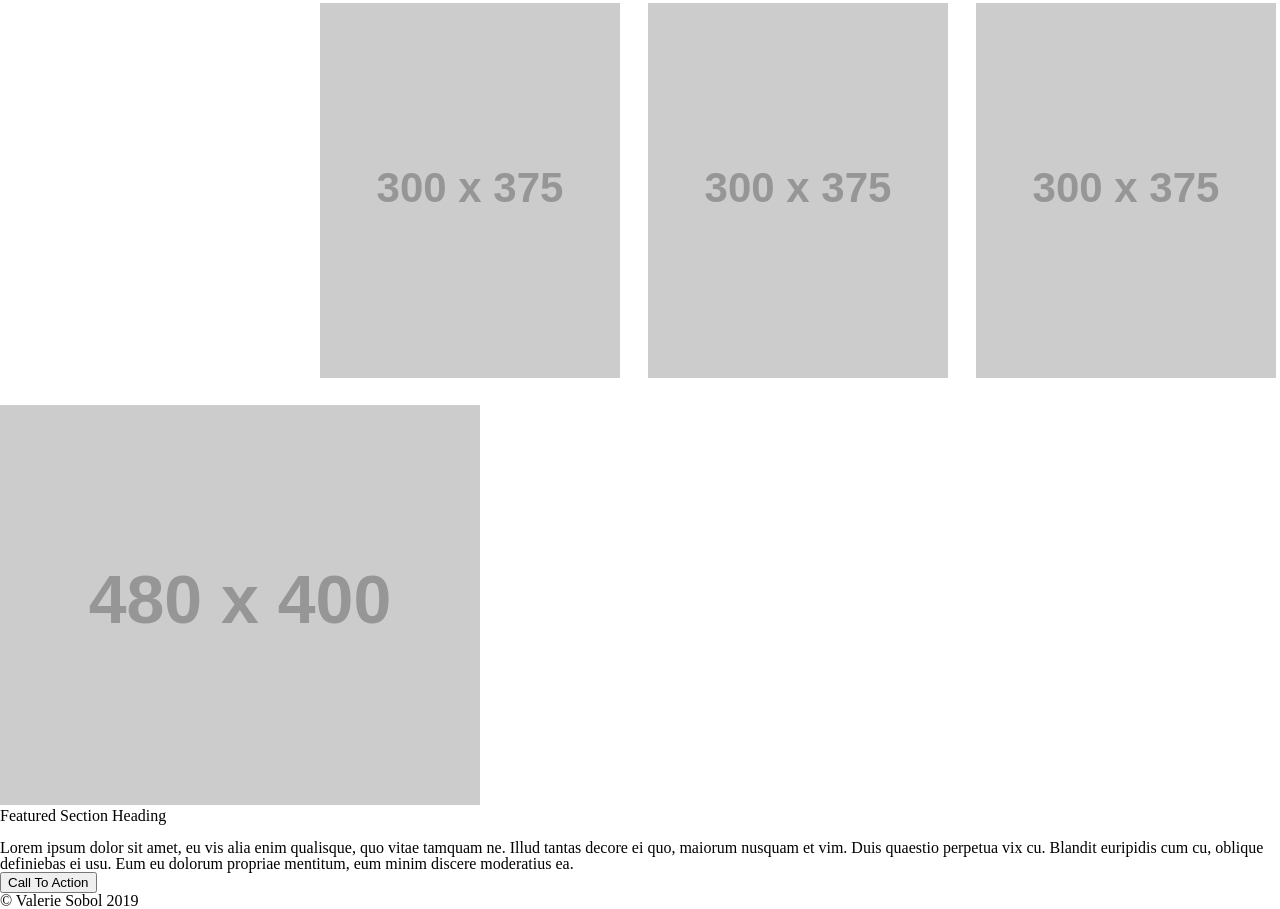
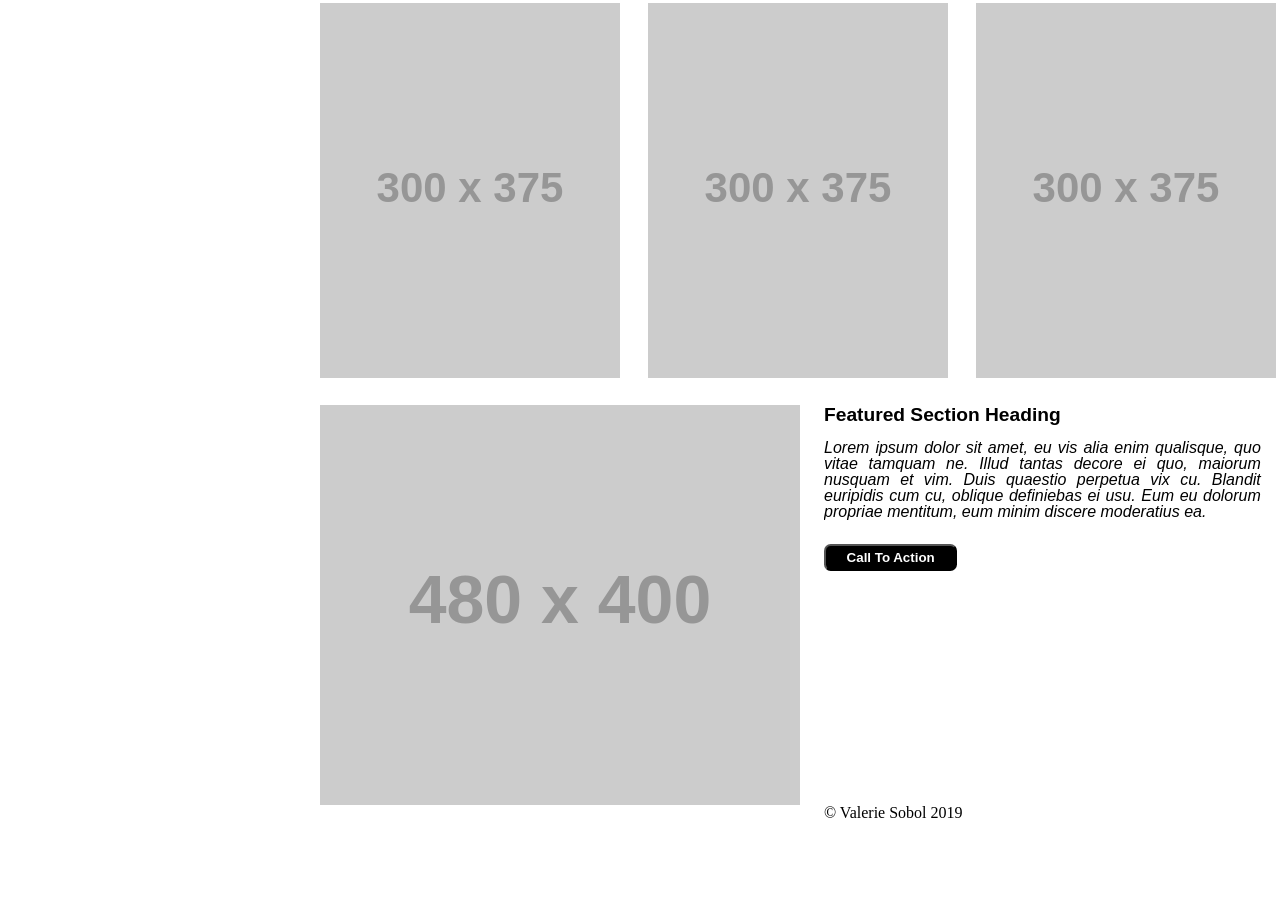
Before and after one commit to vssobol/wireframe-exercise, a plain HTML site: page index.html in a window 1280 px wide. Shown: the part 599-1508 px from the top of the page. After the commit the page ends 1428 px from the top, so only its background shows below. Drawn offline with Linux system fonts and the light colour scheme; placeholder pictures from the web are drawn by us.

Commit message:
featured section styled

```diff
--- a/css/style.css
+++ b/css/style.css
@@ -47,6 +47,48 @@ nav ul li:hover{
     margin-bottom: 1.5em;
 }
 
-#hero img,#sub img:hover{
+#hero img, #sub img, #featured img:hover{
     cursor: pointer;
 }
+
+#featured img{
+    float: left;
+    margin-left: 25%;
+    margin-right: 1.5em;
+    margin-bottom: 1.5em;
+}
+
+#featured #container{
+    width: 28.3em;
+    height: 25em;
+    overflow-y: scroll;
+}
+
+#featured #container h1{
+    font-family: Arial, Helvetica, sans-serif;
+    font-size: 1.2em;
+    font-weight: bold;
+}
+
+#featured #container p{
+    font-family: Arial, Helvetica, sans-serif;
+    font-style: italic;
+    text-align: justify;
+    padding-right: 1em;
+    margin-bottom: 1.5em;
+}
+
+#container button{
+    transition-duration: 350ms;
+    border-radius: .5em;
+    background-color: black;
+    color: white;
+    font-weight: bold;
+    width: 10em;
+    height: 2em;
+}
+
+#container button:hover{
+    background-color: white;
+    color: black;
+}
--- a/index.html
+++ b/index.html
@@ -29,9 +29,9 @@
                 <img src="https://placehold.it/300x375/000" alt="sub banner" title="sub banner">
                 <img src="https://placehold.it/300x375/000" alt="sub banner" title="sub banner">
             </section>
-            <section>
+            <section id="featured">
                 <img src="https://placehold.it/480x400/000" alt="featured section banner" title="featured section banner">
-                <section>
+                <section id="container">
                     <h1>Featured Section Heading</h1>
                     <br>
                     <p>Lorem ipsum dolor sit amet, eu vis alia enim qualisque, quo vitae tamquam ne. Illud tantas decore ei quo, maiorum nusquam et vim. Duis quaestio perpetua vix cu. Blandit euripidis cum cu, oblique definiebas ei usu. Eum eu dolorum propriae mentitum, eum minim discere moderatius ea.</p>
```
